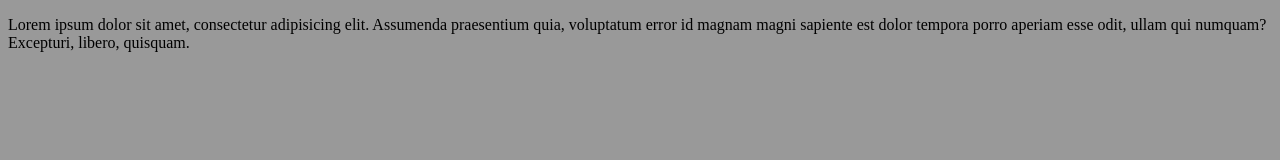
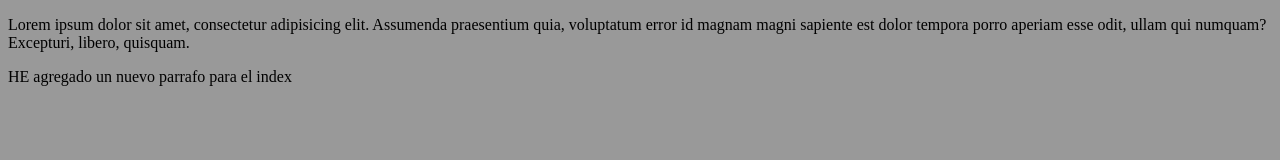
Before and after one commit to DavidSC34/davidsc34.github.io, a plain HTML site: page index.html in a window 1280 px wide. Drawn offline with Linux system fonts and the light colour scheme.

Commit message:
se agrego un nuevo parrado al index

```diff
--- a/index.html
+++ b/index.html
@@ -7,5 +7,6 @@
 </head>
 <body>
 	<p>Lorem ipsum dolor sit amet, consectetur adipisicing elit. Assumenda praesentium quia, voluptatum error id magnam magni sapiente est dolor tempora porro aperiam esse odit, ullam qui numquam? Excepturi, libero, quisquam.</p>
+	<p>HE agregado un nuevo parrafo para el index</p>
 </body>
 </html>
```
